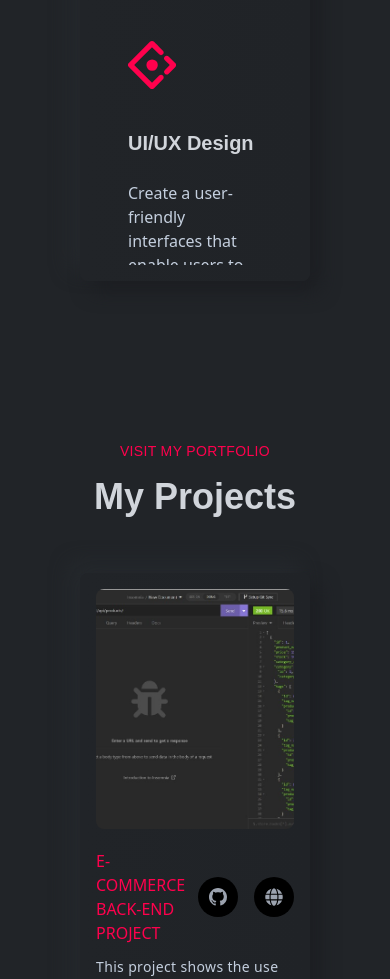
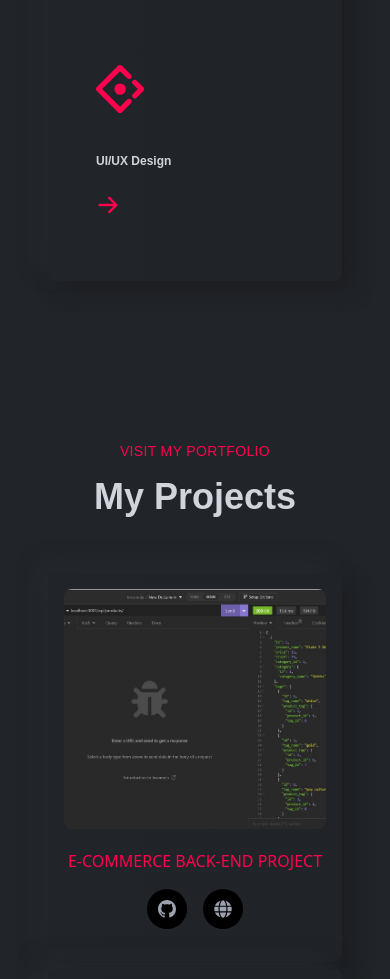
Before and after one commit to DariaBatiuk/My-react-portfolio, a React (Create React App) app: page / in a window 390 px wide. Shown: the part 2740-3719 px from the top of the page. Built offline with nearby package versions, Linux system fonts and the light colour scheme; a web font is replaced by a local one.

Commit message:
finished responsivness

```diff
--- a/src/App.js
+++ b/src/App.js
@@ -12,7 +12,7 @@ function App() {
   return (
     <div className="w-full h-auto bg-bodyColor text-lightText px-4">
       <Navbar />
-			<div className="max-w-screen-xl mx-auto px-16">
+			<div className="max-w-screen-xl mx-auto px-8 sml:px-16">
 
 				<Banner />
 				<Features />
--- a/src/components/banner/leftBanner.js
+++ b/src/components/banner/leftBanner.js
@@ -28,7 +28,7 @@ const LeftBanner = () => {
               cursorColor="#ff014f"
             />
           </h2>
-          <p className="text-base font-bodyFont leading-6 tracking-wide">
+          <p className="hidden sm:block text-base font-bodyFont leading-6 tracking-wide ">
             Motivated front-end developer with expertise in developing and
             maintaining user-friendly, responsive, and cross-browser compatible
             websites and web applications using HTML, CSS, JavaScript and React
--- a/src/components/contact/contactLeft.js
+++ b/src/components/contact/contactLeft.js
@@ -14,10 +14,10 @@ const ContactLeft = () => {
 			<p className="text-base text-gray-400 tracking-wide">
 				Some information
 			</p>
-			<p className="text-base text-gray-400 flex items-center gap-2">
+			<p className="text-base text-gray-400 flex flex-col sml:flex-row items-baseline sml:items-center gap-2">
 				Phone: <span className="text-lighText"> +1 506 898 31 55</span>
 			</p>
-			<p className="text-base text-gray-400 flex items-center gap-2">
+			<p className="text-base text-gray-400 flex flex-col sml:flex-row items-baseline sml:items-center gap-2">
 				Email:{" "} <span className="text-lighText"> dariabatiuk5@gmail.com</span>
 			</p>
 		</div>
--- a/src/components/features/card.js
+++ b/src/components/features/card.js
@@ -3,18 +3,18 @@ import { HiArrowRight } from "react-icons/hi";
 
 const Cards = ({ title, des, icon }) => {
   return (
-    <div className="w-full px-12 h-80 py-10 rounded-lg shadow-shadowOne flex items-center bg-gradient-to-r from-bodyColor to-[#202327] group hover:bg-gradient-to-b hover:from-black hover:to-[#1e2024] transition-colors duration-100 group">
-      <div className="h-72 py- 6 overflow-y-hidden">
+    <div className="w-full p-6 sm:px-12 h-80 py-10 rounded-lg shadow-shadowOne flex items-center bg-gradient-to-r from-bodyColor to-[#202327] group hover:bg-gradient-to-b hover:from-black hover:to-[#1e2024] transition-colors duration-100 group">
+      <div className="h-72 py-6 overflow-y-hidden">
         <div className="flex h-full flex-col gap-10  translate-y-16 group-hover:translate-y-0 transition-transform duration-500">
           <div>
-            <span className="text-5xl text-designColor">{icon} </span>
+            <span className=" text-xl sm:text-5xl text-designColor">{icon} </span>
           </div>
           <div className="flex flex-col gap-6">
-            <h2 className="text-xl md:text-2xl font-titleFont font-bold text-gray-300">
+            <h2 className="text-xs sm:text-xs sml:text-xl md:text-2xl font-titleFont font-bold text-gray-300">
               {title}
             </h2>
-            <p className="base">{des}</p>
-            <span className="text-2xl text-designColor">
+            <p className="base hidden sml:block">{des}</p>
+            <span className="text-xl sm:text-2xl text-designColor">
               <HiArrowRight />
             </span>
           </div>
--- a/src/components/footer/footer.js
+++ b/src/components/footer/footer.js
@@ -22,7 +22,7 @@ const Footer = () => {
 				<h3 className="text-xl uppercase text-designColor tracking-wider">
 					Quick Links
 				</h3>
-				<ul className="flex gap-20 font-titleFont font-medium overflow-hidden py-6">
+				<ul className="flex flex-col items-center sml:flex-row gap-6 lg:gap-10 font-titleFont font-medium overflow-hidden py-6">
 					<a href="#home">
 					<li>
 						<span className="w-full text-lg relative group hover:text-designColor duration-300 cursor-pointer">About
--- a/src/components/navbar/navbar.js
+++ b/src/components/navbar/navbar.js
@@ -11,8 +11,8 @@ const Navbar = () => {
   return (
     <div className="w-full h-24 py-20 z-20 bg-bodyColor sticky top-0 flex justify-end items-start font-titleFont border-b-[1px] border-b-gray-600">
       <div>
-        <ul className="hidden mdl:inline-flex w-full h-20 mx-auto flex justify-center
-				 items-center gap-6 lg:gap-10 font-titleFont">
+			<ul className="hidden lg:inline-flex w-full h-20 mx-auto py-30 flex justify-center items-center gap-6 lg:gap-10 font-titleFont" >
+
           {navLinksdata.map(({ _id, title, link }) => (
             <li className="text-base font-normal text-gray-400 tracking-wide cursor-pointer hover:text-designColor duration-300" key={_id}>
               <Link
@@ -26,13 +26,13 @@ const Navbar = () => {
             </li>
           ))}
         </ul>
-				<span onClick={() => setShowMenu(!showMenu)} className="text-xl mdl:hidden bg-black w-10 h-10 inline-flex items-center justify-center rounded-full text-designColor cursor-pointer"> <FiMenu /></span>
+				<span onClick={() => setShowMenu(!showMenu)} className="text-xl lg:hidden bg-black w-10 h-10 inline-flex items-center justify-center rounded-full text-designColor cursor-pointer"> <FiMenu /></span>
 				{
 					showMenu && (
 						<div className="w-[80%] h-screen overflow-scroll absolute top-0 left-0 bg-gray-900 p-4 scrollbar-hide">
 							<div className="flex flex-col gap-8 py-2  relative">
 							<div>
-								<p className="text-sm text-gray-400 mt-2">Lorem	</p>
+								{/* <p className="text-sm text-gray-400 mt-2">Lorem	</p> */}
 							</div>
 							<ul className="flex flex-col gap-4">
 								{
--- a/src/components/projects/projectCard.js
+++ b/src/components/projects/projectCard.js
@@ -4,7 +4,7 @@ import { FaGlobe } from "react-icons/fa";
 
 const ProjectCard = ({ title, des, src }) => {
   return (
-    <div className="w-full p-4 xl:px-12 h-auto xl:py-10 rounded-lg shadow-shadowOne flex flex-col bg-gradient-to-r from-bodyColor to-[#202327] group hover:bg-gradient-to-b hover:from-gray-900 hover:gray-900 transition-color duration-1000 ">
+    <div className="w-full p-4 xl:px-12 h-auto xl:py-10 mb-2 sml:mb-20 rounded-lg shadow-shadowOne flex flex-col bg-gradient-to-r from-bodyColor to-[#202327] group hover:bg-gradient-to-b hover:from-gray-900 hover:gray-900 transition-color duration-1000 ">
       <div className="w-full h-[100%] overflow-hidden rounded-lg">
         <img
           className="w-full h-60 object-cover group-hover:scale-110 duration-300 cursor-pointer"
@@ -14,9 +14,9 @@ const ProjectCard = ({ title, des, src }) => {
       </div>
       <div className="w-full mt-5 flex flex-col gap-6">
         <div>
-				<div className="flex items-center justify-between">
+				<div className="flex flex-col sml:flex-row items-center justify-between">
           <h3 className="text-base uppercase text-designColor font-normal">{title}</h3>
-					<div className="flex gap-4 ">
+					<div className="flex gap-4 py-4 sml:py-0">
 						<span className="text-lg w-10 h-10 rounded-full bg-black inline-flex justify-center items-center text-gray-400 hover:text-designColor duration cursor-pointer">
 							<BsGithub />
 						</span>
@@ -26,7 +26,7 @@ const ProjectCard = ({ title, des, src }) => {
 					</div>
         </div>
        <div>
-				<p className="text-sm tracking-wide mt-3 hover:text-gray-100 duration-300">{des}
+				<p className="hidden sml:block text-sm tracking-wide mt-3 hover:text-gray-100 duration-300">{des}
 				</p>
 			 </div>
 				</div>
--- a/src/components/resume/education.js
+++ b/src/components/resume/education.js
@@ -11,7 +11,7 @@ const Education = () => {
         <p className="text-2xl md:text-sm text-designColor tracking-[4px]">some years</p>
         <h2 className="text-4xl font-bold">Education name smth</h2>
       </div>
-      <div className="mt-6 lgl:mt-14 w-full h-[1000px] border-l-[6px] border-l-black border-opacity-30 flex flex-col gap-10">
+      <div className="mt-6 lgl:mt-14 w-full h-[1500px] sml:h-[1000px] border-l-[6px] border-l-black border-opacity-30 flex flex-col gap-10">
         <ResumeCard
           title="Certificate, Fullstack development"
           subtitle="University of New Brunswick (September 2022 - April 2023)"
--- a/src/components/resume/resumeCard.js
+++ b/src/components/resume/resumeCard.js
@@ -13,7 +13,7 @@ const ResumeCard = ({title, subtitle, des}) => {
 				<h3 className="text-xl md:text-2xl font-semibold group-hover:text-white duration-300"> {title}</h3>
 				<p className="text-sm mt-2 text-gray-400 group-hover:text-white duration-300">{subtitle}</p>
 				</div>
-				<p className="text-sm md:text-base font-medium text-gray-400 group-hover:text-gray-300 duration-300">{des}</p>
+				<p className="text-xs sml:text-sm md:text-base font-medium text-gray-400 group-hover:text-gray-300 duration-300">{des}</p>
 			</div>
 		</div>
 	)
```
